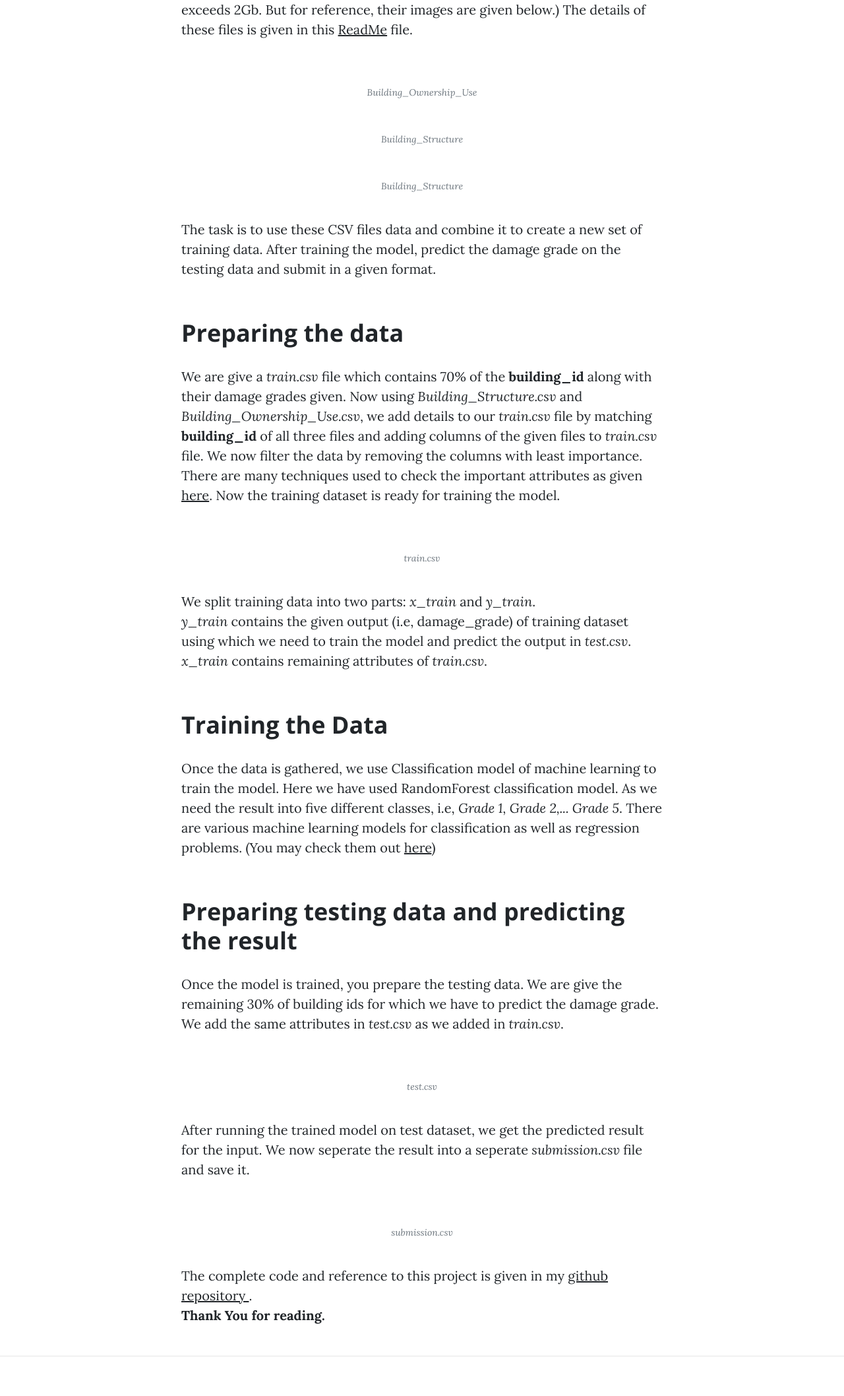
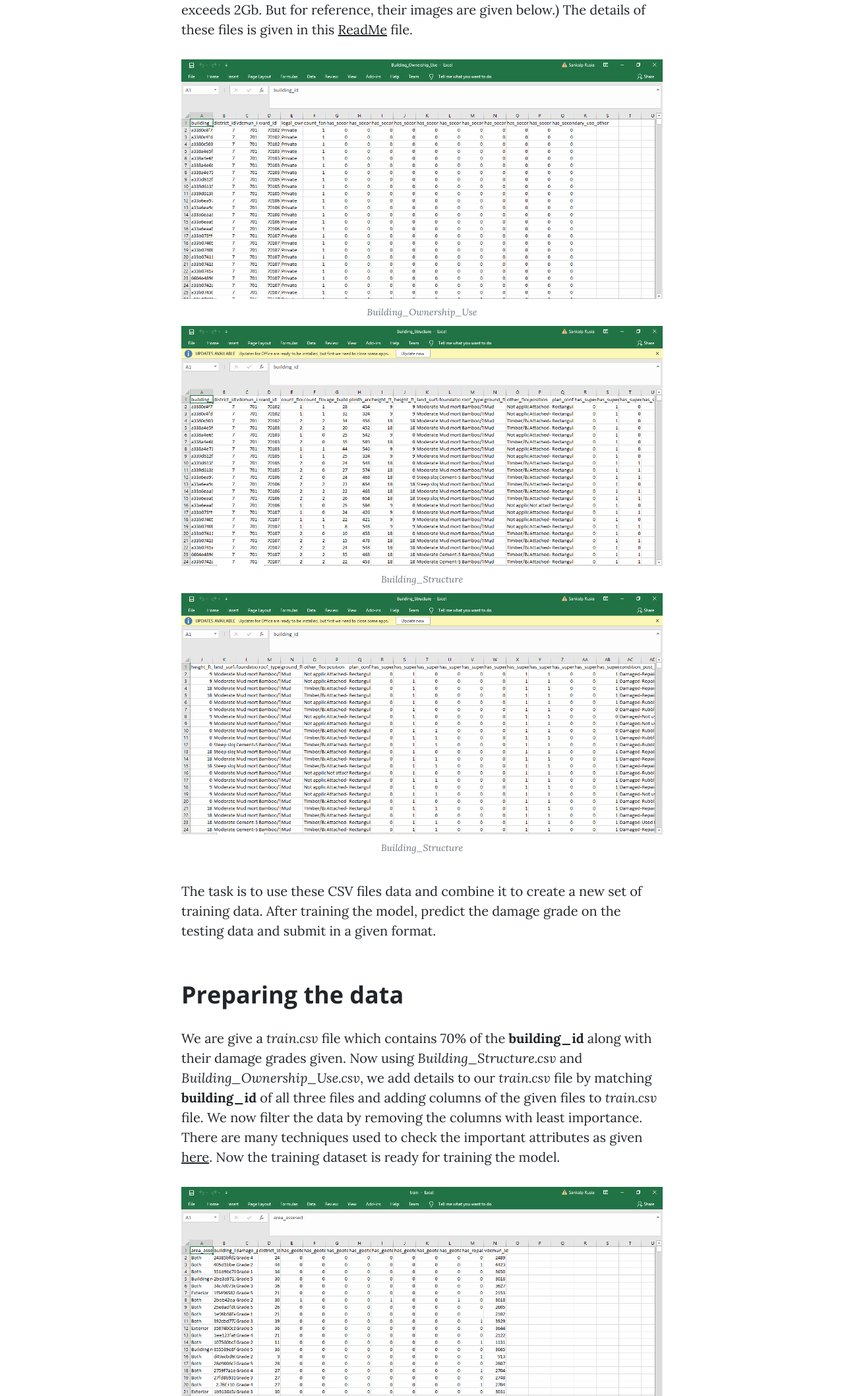
Before and after one commit to SauravSinghKholiya/SauravSinghKholiya.github.io, a website: page earthquake.html in a window 1280 px wide. Shown: the part 1076-3192 px from the top of the page at 66% size. Drawn offline with nearby package versions, Linux system fonts and the light colour scheme.

Commit message:
new
changes

```diff
--- a/earthquake.html
+++ b/earthquake.html
@@ -87,13 +87,13 @@
 			as their size exceeds 2Gb. But for reference, their images are given below.) The details of these files is given in this <a href="project_earthquake/
 			ReadMe.md">ReadMe</a> file.</p>
 
-			<img class="img-fluid" src="project_earthquake/img/eq1.png" alt="">
+			<img class="img-fluid" src="project_earthquake/img/eq1.jpg" alt="">
             <span class="caption text-muted">Building_Ownership_Use</span>
 
-			<img class="img-fluid" src="project_earthquake/img/eq2.png" alt="">
+			<img class="img-fluid" src="project_earthquake/img/eq2.jpg" alt="">
             <span class="caption text-muted">Building_Structure</span>
 
-			<img class="img-fluid" src="project_earthquake/img/eq3.png" alt="">
+			<img class="img-fluid" src="project_earthquake/img/eq3.jpg" alt="">
             <span class="caption text-muted">Building_Structure</span>
 
             <p>The task is to use these CSV files data and combine it to create a new set of training data. After training the model, predict the damage grade
@@ -106,7 +106,7 @@
 			to <i>train.csv</i> file. We now filter the data by removing the columns with least importance. There are many techniques used to check the important
 			attributes as given <a href="https://www.altexsoft.com/blog/datascience/preparing-your-dataset-for-machine-learning-8-basic-techniques-that-make-your-data-better/">here</a>. Now the training dataset is ready for training the model.</p>
 
-			<img class="img-fluid" src="project_earthquake/img/eq4.png" alt="">
+			<img class="img-fluid" src="project_earthquake/img/eq4.jpg" alt="">
             <span class="caption text-muted">train.csv</span>
 
 			<p>We split training data into two parts: <i>x_train</i> and <i>y_train</i>. <br>
@@ -123,13 +123,13 @@
             <p>Once the model is trained, you prepare the testing data. We are give the remaining 30% of building ids for which we have to predict the damage grade.
 			We add the same attributes in <i>test.csv</i> as we added in <i>train.csv</i>.</p>
 
-			<img class="img-fluid" src="project_earthquake/img/eq5.png" alt="">
+			<img class="img-fluid" src="project_earthquake/img/eq5.jpg" alt="">
             <span class="caption text-muted">test.csv</span>
 
 			<p>After running the trained model on test dataset, we get the predicted result for the input. We now seperate the result into a seperate <i>submission.csv</i> file
 			and save it.</p>
 
-			<img class="img-fluid" src="project_earthquake/img/eq6.png" alt="">
+			<img class="img-fluid" src="project_earthquake/img/eq6.jpg" alt="">
             <span class="caption text-muted">submission.csv</span>
 
 			<p>The complete code and reference to this project is given in my
```
